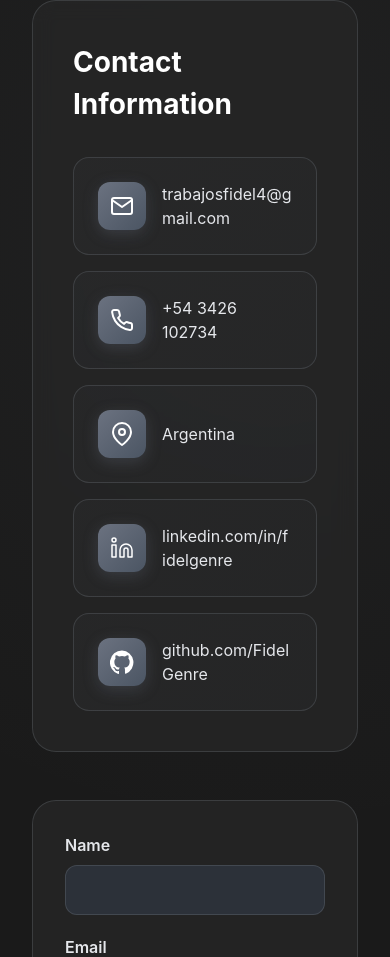
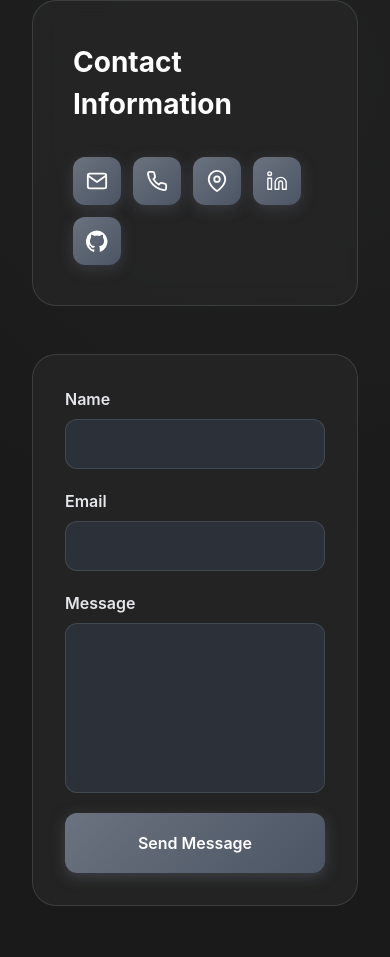
Before and after one commit to FidelGenre/Portfolio, a Next.js app: page / in a window 390 px wide. Shown: the part 5791-6748 px from the top of the page. Built offline with nearby package versions, Linux system fonts and the light colour scheme.

Commit message:
Mobile contact: show only icon row instead of full info list

```diff
--- a/src/components/Contact.tsx
+++ b/src/components/Contact.tsx
@@ -108,6 +108,8 @@ export default function Contact() {
           <div className="w-full max-w-full overflow-hidden rounded-3xl border border-[rgba(156,163,175,0.2)] bg-[rgba(38,38,38,0.8)] p-10 backdrop-blur-[10px] transition-all duration-300 hover:border-[rgba(156,163,175,0.4)] hover:shadow-[0_10px_40px_rgba(107,114,128,0.15)]">
             <h3 className="mb-8 text-[1.75rem] font-bold text-white">{t.contact.infoTitle}</h3>
 
+            {/* Desktop: fila con texto — Mobile: solo iconos en fila */}
+            <div className="hidden md:flex md:flex-col">
               {infoItems.map((item, i) => {
                 const inner = (
                   <>
@@ -132,6 +134,27 @@ export default function Contact() {
                   </div>
                 );
               })}
+            </div>
+
+            {/* Mobile: solo iconos en fila */}
+            <div className="flex flex-wrap gap-3 md:hidden">
+              {infoItems.map((item, i) => {
+                const icon = (
+                  <div className="flex h-12 w-12 items-center justify-center rounded-xl bg-[linear-gradient(135deg,#6b7280,#4b5563)] text-white shadow-[0_4px_15px_rgba(107,114,128,0.3)] transition-all duration-300 hover:scale-110 hover:shadow-[0_6px_20px_rgba(107,114,128,0.5)]">
+                    <svg width="22" height="22" viewBox="0 0 24 24" fill="none">
+                      {item.svg}
+                    </svg>
+                  </div>
+                );
+                return item.href ? (
+                  <a key={i} href={item.href} target="_blank" rel="noopener noreferrer" aria-label={item.text}>
+                    {icon}
+                  </a>
+                ) : (
+                  <div key={i}>{icon}</div>
+                );
+              })}
+            </div>
           </div>
 
           {/* Form */}
```
Lines whose indentation alone changed are shown as unchanged.
